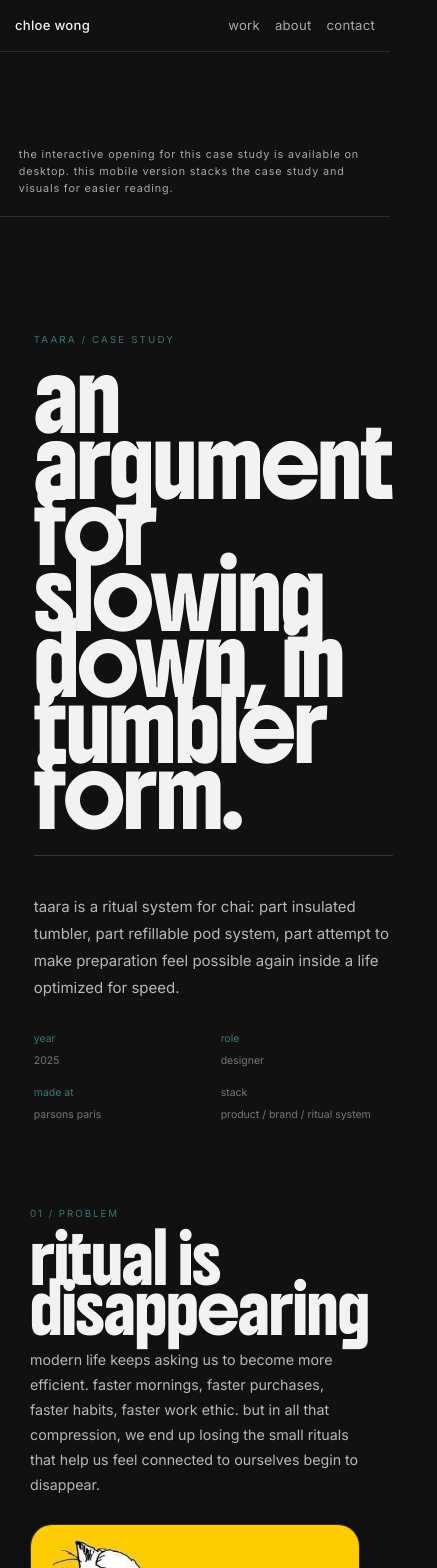
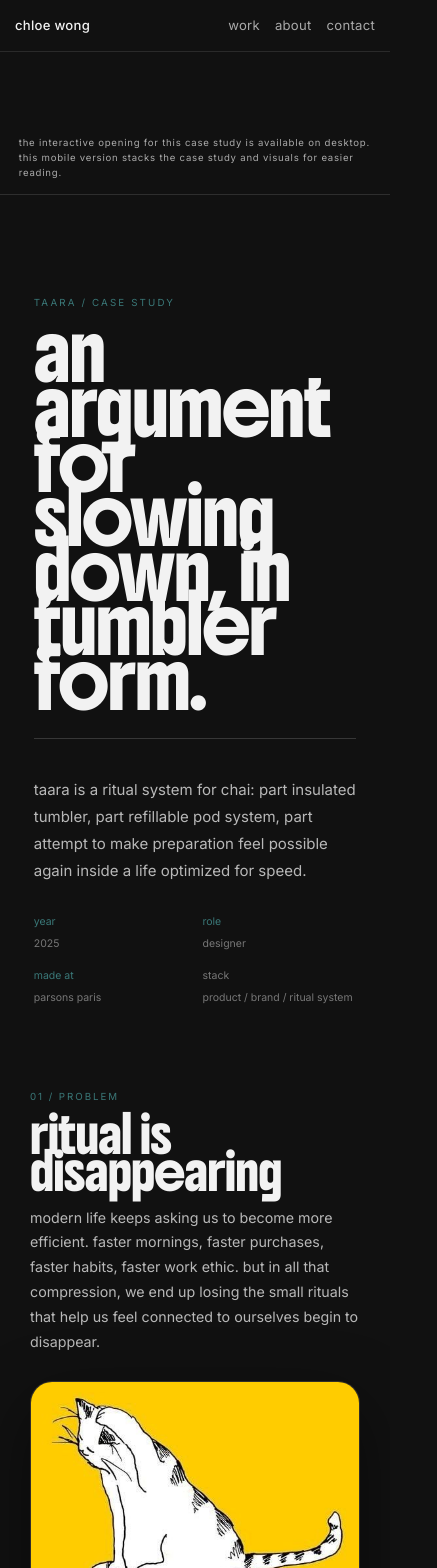
Before and after one commit to chloewongsf/portfolio, a Next.js app: page /work/taara in a window 390 px wide. Shown: the top 1568 px of the page, 437 px wide, since content can reach past the window. Built offline with nearby package versions, Linux system fonts and the light colour scheme.

Commit message:
mobile case study edits

```diff
--- a/app/globals.css
+++ b/app/globals.css
@@ -251,10 +251,10 @@
   .scrolly-mobile-note {
     display: block;
     margin: 0;
-    padding: 6.25rem 1.25rem 1.25rem;
+    padding: 5.5rem 1.25rem 0.9rem;
     border-bottom: 1px solid rgba(255, 255, 255, 0.12);
     color: rgba(242, 242, 242, 0.68);
-    font-size: 0.72rem;
+    font-size: 0.64rem;
     line-height: 1.6;
     letter-spacing: 0.08em;
   }
@@ -290,12 +290,25 @@
     grid-template-columns: 1fr !important;
     min-height: auto !important;
     gap: 2rem !important;
-    padding: 4rem 1.25rem 3rem !important;
+    padding: 3rem 1.25rem 3rem !important;
   }
 
   .scrolly-case-hero h1 {
-    font-size: clamp(2.7rem, 18vw, 4.4rem) !important;
+    font-size: clamp(2.4rem, 14vw, 3.75rem) !important;
     max-width: none !important;
+    overflow-wrap: anywhere !important;
+  }
+
+  .scrolly-mobile-section h2 {
+    font-size: clamp(1.55rem, 9vw, 2.35rem) !important;
+    max-width: 100% !important;
+    overflow-wrap: anywhere !important;
+    word-break: normal !important;
+    hyphens: auto !important;
+  }
+
+  .scrolly-mobile-section p {
+    max-width: 100% !important;
   }
 
   .scrolly-case-summary {
--- a/app/work/outward/page.tsx
+++ b/app/work/outward/page.tsx
@@ -319,11 +319,6 @@
       `}</style>
 
       <PageNav />
-
-      <p className="scrolly-mobile-note">
-        the interactive opening for this case study is available on desktop.
-        this mobile version stacks the case study and visuals for easier reading.
-      </p>
 
       {/* Skip link */}
       <a
@@ -748,6 +743,11 @@
             fontFamily: "var(--font-sans)",
           }}
         >
+          <p className="scrolly-mobile-note">
+            the interactive opening for this case study is available on desktop.
+            this mobile version stacks the case study and visuals for easier reading.
+          </p>
+
           {/* Hero */}
           <section
             className="scrolly-case-hero"
--- a/app/work/taara/page.tsx
+++ b/app/work/taara/page.tsx
@@ -863,11 +863,6 @@
 
       <PageNav />
 
-      <p className="scrolly-mobile-note">
-        the interactive opening for this case study is available on desktop.
-        this mobile version stacks the case study and visuals for easier reading.
-      </p>
-
       <a
         className="scrolly-desktop-only"
         href="#case-study"
@@ -1179,6 +1174,10 @@
       </div>
 
       <div ref={caseStudyRef} id="case-study">
+        <p className="scrolly-mobile-note">
+          the interactive opening for this case study is available on desktop.
+          this mobile version stacks the case study and visuals for easier reading.
+        </p>
         <TaaraEditorialCaseStudy />
       </div>
 
```
